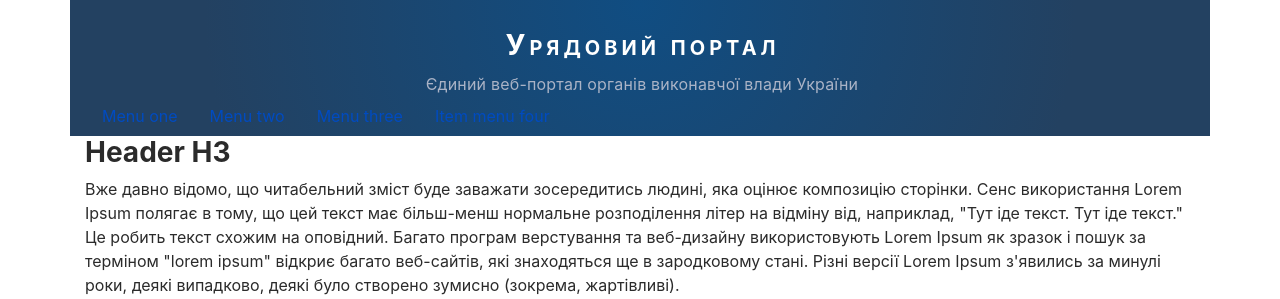
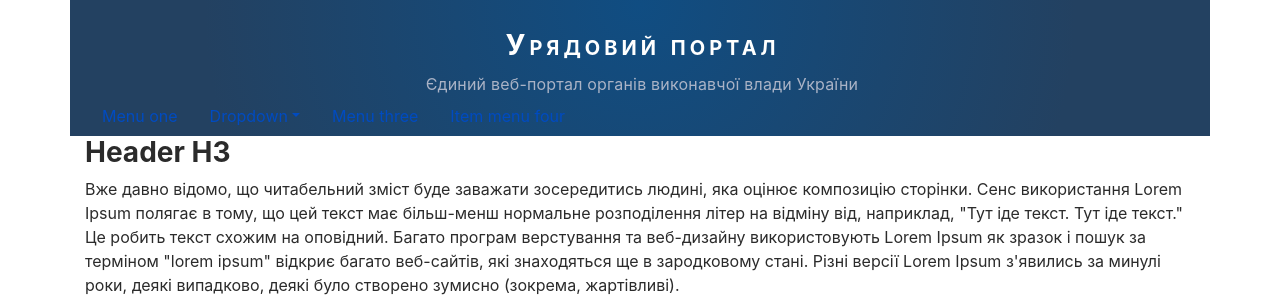
Before and after one commit to typo3uk/typo3uk.github.io, a Jekyll site: the page built from index.html, in a window 1280 px wide. Shown: the part 126-425 px from the top of the page. Built offline with Jekyll 4.4.1, drawn with Linux system fonts in a browser that asks for light colours.

Commit message:
Change #128

```diff
--- a/_includes/header.html
+++ b/_includes/header.html
@@ -31,8 +31,15 @@
                 <li class="nav-item">
                   <a class="nav-link" href="#">Menu one</a>
                 </li>
-                <li class="nav-item">
-                  <a class="nav-link" href="#">Menu two</a>
+                <li class="nav-item dropdown">
+                  <a class="nav-link dropdown-toggle" data-toggle="dropdown" href="#" role="button" aria-haspopup="true" aria-expanded="false">Dropdown</a>
+                  <div class="dropdown-menu">
+                    <a class="dropdown-item" href="#">Action</a>
+                    <a class="dropdown-item" href="#">Another action</a>
+                    <a class="dropdown-item" href="#">Something else here</a>
+                    <div class="dropdown-divider"></div>
+                    <a class="dropdown-item" href="#">Separated link</a>
+                  </div>
                 </li>
                 <li class="nav-item">
                   <a class="nav-link" href="#">Menu three</a>
```
